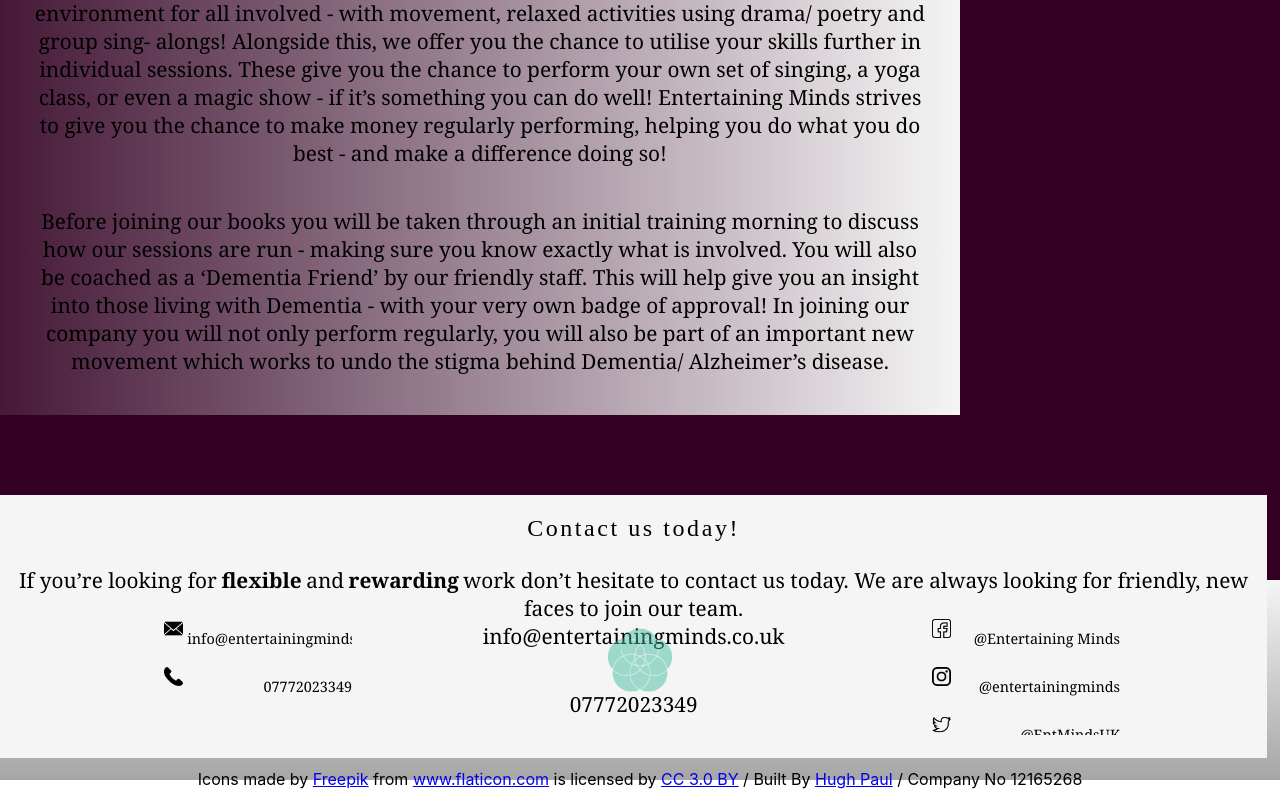
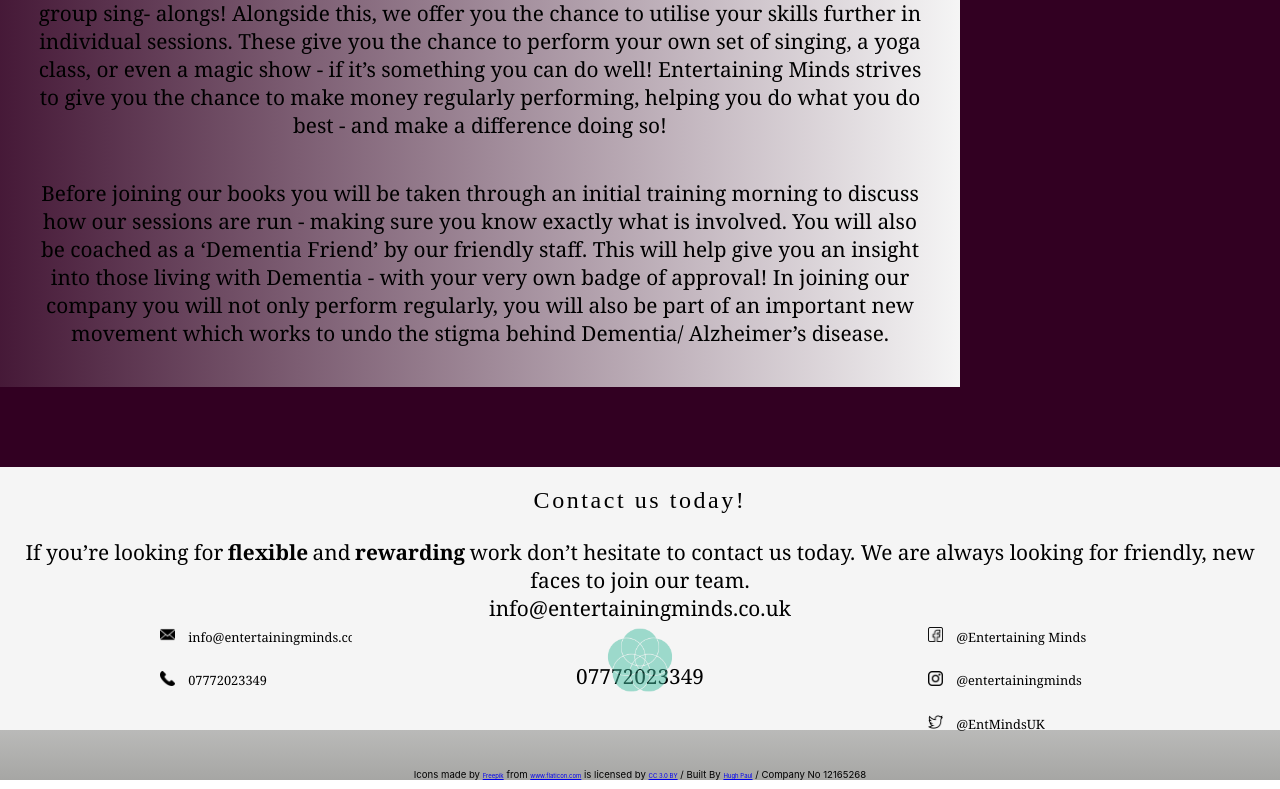
Before and after one commit to hughp23/Entertaining-Minds, a React (Create React App) app: page /workforus in a window 1280 px wide. Shown: the part 1020-1809 px from the top of the page. Built offline with nearby package versions, Linux system fonts and the light colour scheme; the HTML template or start-up script is replaced by a standard one.

Commit message:
further re-sizing changes

```diff
--- a/src/components/Footer.jsx
+++ b/src/components/Footer.jsx
@@ -16,13 +16,13 @@
         <div className="footer-email-container">
           <ul className="flex-box social-media-links">
             <li className="emailLogo">
-              <div className="flex-box-row">
+              <div className="contact-container">
                 <img src={emailLogo} alt="email" />
                 <p>info@entertainingminds.co.uk</p>
               </div>
             </li>
             <li className="phoneLogo">
-              <div className="flex-box-row">
+              <div className="contact-container">
                 <img src={phoneLogo} alt="phone" />
                 <p>07772023349</p>
               </div>
@@ -40,7 +40,7 @@
           <ul className="flex-box social-media-links">
             <li className="facebookLogo">
               <a href="https://www.facebook.com/entertainingminds/?ref=bookmarks">
-                <div className="flex-box-row">
+                <div className="contact-container">
                   <img
                     src={facebookLogo}
                     alt="https://www.facebook.com/entertainingminds/?ref=bookmarks"
@@ -51,7 +51,7 @@
             </li>
             <li className="instaLogo">
               <a href="https://www.instagram.com/entertainingminds/">
-                <div className="flex-box-row">
+                <div className="contact-container">
                   <img
                     src={instaLogo}
                     alt="https://www.instagram.com/entertainingminds/"
@@ -63,7 +63,7 @@
             <li className="twitterLogo">
               <a href="https://twitter.com/EntMindsUK">
                 {" "}
-                <div className="flex-box-row">
+                <div className="contact-container">
                   <img src={twitterLogo} alt="https://twitter.com/EntMindsUK" />
                   <p>@EntMindsUK</p>
                 </div>
--- a/src/components/Homepage.jsx
+++ b/src/components/Homepage.jsx
@@ -213,6 +213,7 @@
     } else {
       document.getElementById("cookies-popup").classList.remove("hidden");
     }
+    Scroll.animateScroll.scrollToTop();
   }
 
   closePopup = () => {
--- a/src/styling/_footer.scss
+++ b/src/styling/_footer.scss
@@ -26,16 +26,22 @@
       transform: translateY(-50%);
 
       li {
+        .contact-container {
+          display: flex;
+          flex-direction: row;
           img {
-          padding: 0.5vh;
-          width: 12%;
+            width: 10%;
             height: 20%;
+            top: 1.5vh;
+            position: relative;
+            margin-right: 1vw;
           }
 
           p {
             float: left;
             color: black;
             font-family: $primary-text-font;
+          }
         }
       }
     }
@@ -66,16 +72,22 @@
       li {
         a {
           text-decoration: none;
+          .contact-container {
+            display: flex;
+            flex-direction: row;
             img {
-            padding: 0.5vh;
-            width: 12%;
+              width: 10%;
               height: 20%;
+              top: 1.5vh;
+              position: relative;
+              margin-right: 1vw;
             }
 
             p {
               float: left;
               color: black;
               font-family: $primary-text-font;
+            }
           }
         }
       }
--- a/src/styling/_media-queries.scss
+++ b/src/styling/_media-queries.scss
@@ -1,21 +1,29 @@
 @import "./branding";
 
 //Media Queries: 1400px
-@media screen and (max-width: 1400px) {
+@media screen and (max-width: 1500px) {
   // About section
   .about-container {
     height: 125vh !important;
+  }
+
+  .headshot-container {
+    .headshot-and-text-container {
+      position: relative;
+      top: 135%;
+      transform: translateY(-50%);
+    }
   }
 
   .footer-email-container {
     ul {
       li {
         img {
-          width: 10% !important;
+          width: 8% !important;
         }
 
         p {
-          font-size: 0.9em;
+          font-size: 0.8em;
         }
       }
     }
@@ -29,11 +37,11 @@
       li {
         a {
           img {
-            width: 10% !important;
+            width: 8% !important;
           }
 
           p {
-            font-size: 0.9em;
+            font-size: 0.8em;
           }
         }
       }
@@ -42,6 +50,31 @@
 
   .work-with-us-page-container {
     height: 190vh !important;
+    .work-info-container-right {
+      width: 75vw;
+    }
+
+    .contact-info-container {
+      width: 100vw !important;
+    }
+  }
+
+  .work-for-us-page-container {
+    .work-info-container {
+      width: 75vw;
+    }
+
+    .contact-info-container {
+      width: 100vw !important;
+    }
+  }
+
+  .credits-container {
+    font-size: 0.6em;
+    // top: 10% !important;
+    a {
+      font-size: 0.6em;
+    }
   }
 }
 
@@ -49,18 +82,26 @@
 @media screen and (max-width: 1200px) {
   // About section
   .about-container {
-    height: 125vh !important;
+    height: 145vh !important;
+  }
+
+  .headshot-container {
+    .headshot-and-text-container {
+      top: 170%;
+    }
   }
 
   .footer-email-container {
     ul {
+      margin-left: 10vw !important;
+      margin-right: 10vw !important;
       li {
         img {
-          width: 10% !important;
+          width: 8% !important;
         }
 
         p {
-          font-size: 0.9em;
+          font-size: 0.75em;
         }
       }
     }
@@ -68,17 +109,16 @@
 
   .social-media-links-footer-container {
     ul {
-      // margin-left: 15vw !important;
-      // margin-right: 15vw !important;
-
+      margin-left: 10vw !important;
+      margin-right: 10vw !important;
       li {
         a {
           img {
-            width: 10% !important;
+            width: 8% !important;
           }
 
           p {
-            font-size: 0.9em;
+            font-size: 0.75em;
           }
         }
       }
@@ -86,19 +126,144 @@
   }
 
   .work-with-us-page-container {
-    height: 195vh;
+    height: 205vh !important;
   }
 
   .work-for-us-page-container {
-    height: 210vh;
+    height: 225vh !important;
+  }
+
+  .credits-container {
+    font-size: 0.6em;
+    // top: 10% !important;
+    a {
+      font-size: 0.6em;
+    }
+  }
+}
+
+//Media Queries: 1100px
+@media screen and (max-width: 1100px) {
+  .headshot-container {
+    .headshot-and-text-container {
+      top: 185%;
+    }
+  }
+
+  .work-container {
+    .work-sub-container {
+      .work-text {
+        p {
+          font-size: 1.2em;
+        }
+      }
+    }
+  }
+
+  .work-for-us-page-container {
+    .info-paragraph {
+      .work-info-list-container {
+        .work-info-list ul {
+          top: 0 !important;
+          li {
+            font-size: 1.1em !important;
+          }
+        }
+      }
+    }
+  }
+
+  .work-with-us-page-container {
+    .info-paragraph {
+      .work-info-list-container {
+        .work-info-list ul {
+          top: 0 !important;
+          li {
+            font-size: 1.1em !important;
+          }
+        }
+      }
+    }
+  }
+
+  .footer-email-container {
+    ul {
+      li {
+        img {
+          width: 7% !important;
+        }
+
+        p {
+          font-size: 0.7em;
+        }
+      }
+    }
+  }
+
+  .social-media-links-footer-container {
+    ul {
+      li {
+        a {
+          img {
+            width: 7% !important;
+          }
+
+          p {
+            font-size: 0.7em;
+          }
+        }
+      }
+    }
+  }
+
+  .work-with-us-page-container {
+    height: 225vh !important;
+  }
+
+  .work-for-us-page-container {
+    height: 230vh !important;
+  }
+}
+
+//Media Queries: 1000px
+@media screen and (max-width: 1000px) {
+  .about-container {
+    height: 165vh !important;
+    .about-text {
+      .about-sub-text {
+        height: 25vh;
+      }
     }
 
     .headshot-container {
       .headshot-and-text-container {
-      position: relative;
-      top: 130%;
-      transform: translateY(-50%);
+        top: 225%;
       }
+    }
+  }
+
+  .work-container {
+    .work-sub-container {
+      .work-text {
+        p {
+          font-size: 1.1em;
+        }
+      }
+
+      .work-button {
+        a {
+          font-size: 1.2em;
+        }
+      }
+    }
+  }
+
+  .work-with-us-page-container {
+    height: 245vh !important;
+  }
+
+  .work-for-us-page-container {
+    height: 260vh !important;
   }
 }
 
@@ -313,16 +478,19 @@
       padding-top: 2.5vh;
 
       ul {
-        margin-left: 15vw !important;
-        margin-right: 15vw !important;
+        margin-left: 20vw !important;
+        margin-right: 20vw !important;
 
         li {
+          .contact-container {
+            justify-content: space-between;
             img {
               width: 7% !important;
             }
 
             p {
               font-size: 0.7em;
+            }
           }
         }
       }
@@ -340,17 +508,20 @@
       grid-area: socialMedia;
 
       ul {
-        margin-left: 15vw !important;
-        margin-right: 15vw !important;
+        margin-left: 20vw !important;
+        margin-right: 20vw !important;
 
         li {
           a {
+            .contact-container {
+              justify-content: space-between;
               img {
                 width: 7% !important;
               }
 
               p {
                 font-size: 0.7em;
+              }
             }
           }
         }
--- a/src/styling/_workforus.scss
+++ b/src/styling/_workforus.scss
@@ -52,7 +52,7 @@
       width: 55vw;
       background-image: linear-gradient(
         to right,
-        rgba(245, 245, 245, 0.1),
+        rgba(245, 245, 245, 0.3),
         rgb(245, 245, 245)
       );
       // border-radius: 0px 10px 10px 0px;
@@ -69,6 +69,7 @@
             font-size: 1.3em;
             padding: 0.5vh;
             font-family: $primary-text-font;
+            text-align: left;
           }
         }
       }
@@ -78,7 +79,7 @@
       // border: red 2px solid;
       background-image: linear-gradient(
         to left,
-        rgba(245, 245, 245, 0.1),
+        rgba(245, 245, 245, 0.3),
         rgb(245, 245, 245)
       );
       margin-left: 25vw;
--- a/src/styling/_workwithus.scss
+++ b/src/styling/_workwithus.scss
@@ -69,6 +69,7 @@
             font-size: 1.2em;
             padding: 0.5vh;
             font-family: $primary-text-font;
+            text-align: left;
           }
         }
       }
```
Lines whose indentation alone changed are shown as unchanged.
